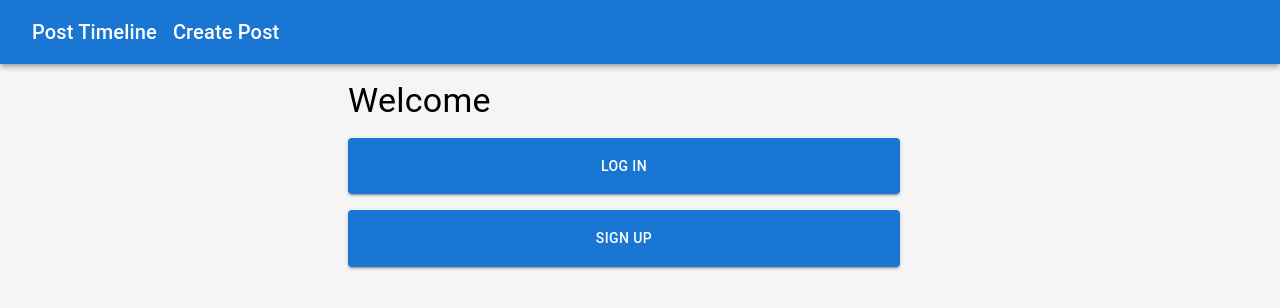
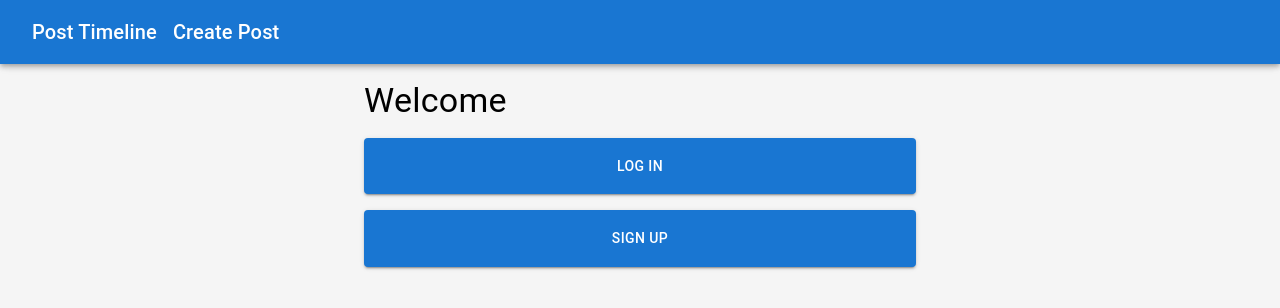
Before and after one commit to bensandison/web-apps-social-media, a React (Create React App) app in the folder client/: page /welcome in a window 1280 px wide. Shown: the top 308 px of the page. Built offline with nearby package versions, Linux system fonts and the light colour scheme.

Commit message:
margin removed

```diff
--- a/client/src/App.js
+++ b/client/src/App.js
@@ -24,7 +24,7 @@ function App() {
 				<Container component="nav">
 					<NavBar></NavBar>
 				</Container>
-				<Container component="main" sx={{ m: 0, p: 0, py: 2 }}>
+				<Container component="main" sx={{ p: 0, py: 2 }}>
 					<Routes>
 						<Route path="/" element={<LoadingPage />} />
 						<Route path="/welcome" element={<WelcomePage />} />
```
